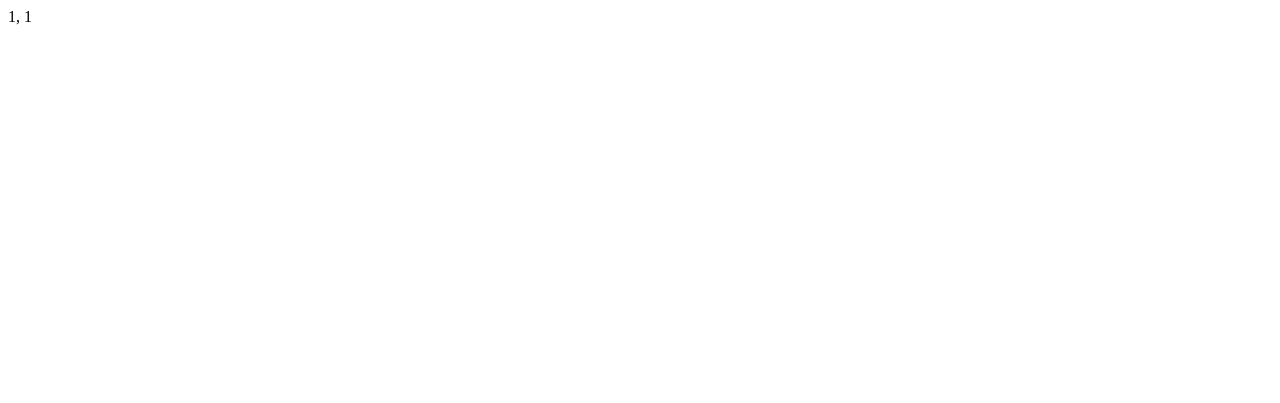
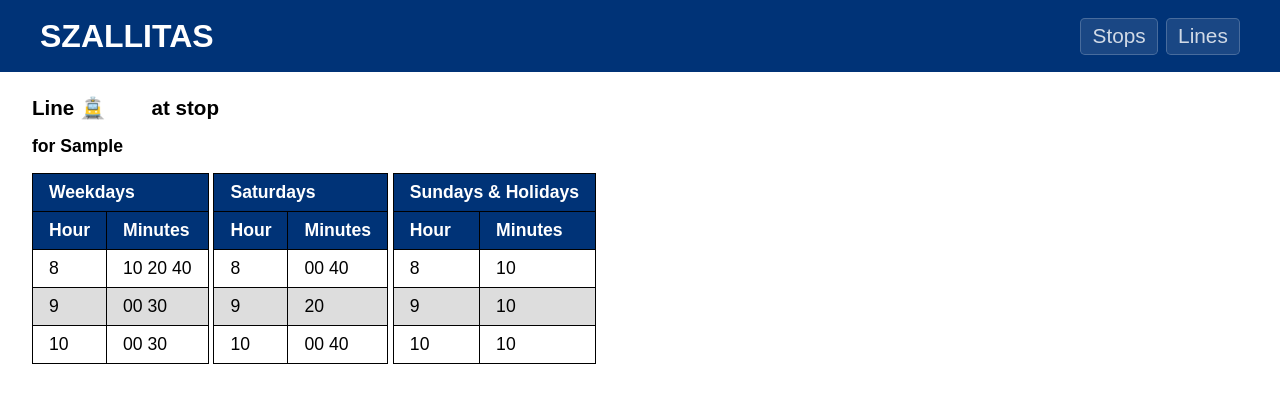
Before and after one commit to konradwojda/knu-cdp2-szallitas, a Django app: page /transportation/timetable/1/1/ in a window 1280 px wide. Before the commit the part shown is almost empty. Shown: the top 403 px of the page. Run offline with Django 4.2, Linux system fonts and the light colour scheme; tables that the repository leaves empty hold one stand-in row (values such as "Sample post"); some web fonts are replaced.

Commit message:
Mock timetable display

```diff
--- a/szallitas/transportation/static/style.css
+++ b/szallitas/transportation/static/style.css
@@ -223,3 +223,12 @@ a:hover {
     flex-grow: 0;
     display: block;
 }
+
+/**************
+ * TIMETABLES *
+ **************/
+
+.timetables table {
+    display: inline-block;
+    width: fit-content;
+}
--- a/szallitas/transportation/templates/transportation/timetable.html
+++ b/szallitas/transportation/templates/transportation/timetable.html
@@ -1 +1,83 @@
-{{line_id}}, {{stop_id}}
+{% extends "transportation/base.html" %}
+{% block title %}Szallitas - {{line.code}} at {{stop.name}}{% endblock %}
+{% block content %}
+{% load transportation_extras %}
+<div>
+    <h3>Line
+        <a href="/transportation/line/{{line.id}}">{{line.line_type|line_emoji}} {{line.code}}</a>
+        at stop
+        <a href="/transportation/stop/{{stop.id}}">{{stop.name}}</a>
+    </h3>
+    {% for pattern in patterns %}
+    <div>
+        <!-- FIXME: What if pattern doesn't have a headsign? -->
+        <h4>for {{pattern.headsign}}</h4>
+        <div class="timetables">
+            <table>
+                <tr>
+                    <th colspan="2">Weekdays</th>
+                </tr>
+                <tr>
+                    <th>Hour</th>
+                    <th>Minutes</th>
+                </tr>
+                <tr>
+                    <td>8</td>
+                    <td>10 20 40</td>
+                </tr>
+                <tr>
+                    <td>9</td>
+                    <td>00 30</td>
+                </tr>
+                <tr>
+                    <td>10</td>
+                    <td>00 30</td>
+                </tr>
+            </table>
+            <table>
+                <tr>
+                    <th colspan="2">Saturdays</th>
+                </tr>
+                <tr>
+                    <th>Hour</th>
+                    <th>Minutes</th>
+                </tr>
+                <tr>
+                    <td>8</td>
+                    <td>00 40</td>
+                </tr>
+                <tr>
+                    <td>9</td>
+                    <td>20</td>
+                </tr>
+                <tr>
+                    <td>10</td>
+                    <td>00 40</td>
+                </tr>
+            </table>
+            <table>
+                <tr>
+                    <th colspan="2">Sundays & Holidays</th>
+                </tr>
+                <tr>
+                    <th>Hour</th>
+                    <th>Minutes</th>
+                </tr>
+                <tr>
+                    <td>8</td>
+                    <td>10</td>
+                </tr>
+                <tr>
+                    <td>9</td>
+                    <td>10</td>
+                </tr>
+                <tr>
+                    <td>10</td>
+                    <td>10</td>
+                </tr>
+            </table>
+        </div>
+    </div>
+    {% endfor %}
+</div>
+{% endblock %}
--- a/szallitas/transportation/views.py
+++ b/szallitas/transportation/views.py
@@ -1,8 +1,7 @@
 from django.http import HttpRequest, HttpResponse, JsonResponse
-from django.shortcuts import render
+from django.shortcuts import get_list_or_404, get_object_or_404, render
 
-from .models.line import Line
-from .models.stop import Stop
+from .models import Line, Pattern, Stop
 
 
 def index(request: HttpRequest) -> HttpResponse:
@@ -21,7 +20,11 @@ def stop(request: HttpRequest, stop_id: int) -> HttpResponse:
 
 
 def timetable(request: HttpRequest, line_id: int, stop_id: int) -> HttpResponse:
-    context = {"stop_id": stop_id, "line_id": line_id}
+    line = get_object_or_404(Line, pk=line_id)
+    stop = get_object_or_404(Stop, pk=stop_id)
+    patterns = get_list_or_404(Pattern, line__id=line_id)
+
+    context = {"line": line, "stop": stop, "patterns": patterns}
     return render(request, "transportation/timetable.html", context)
 
 
```
